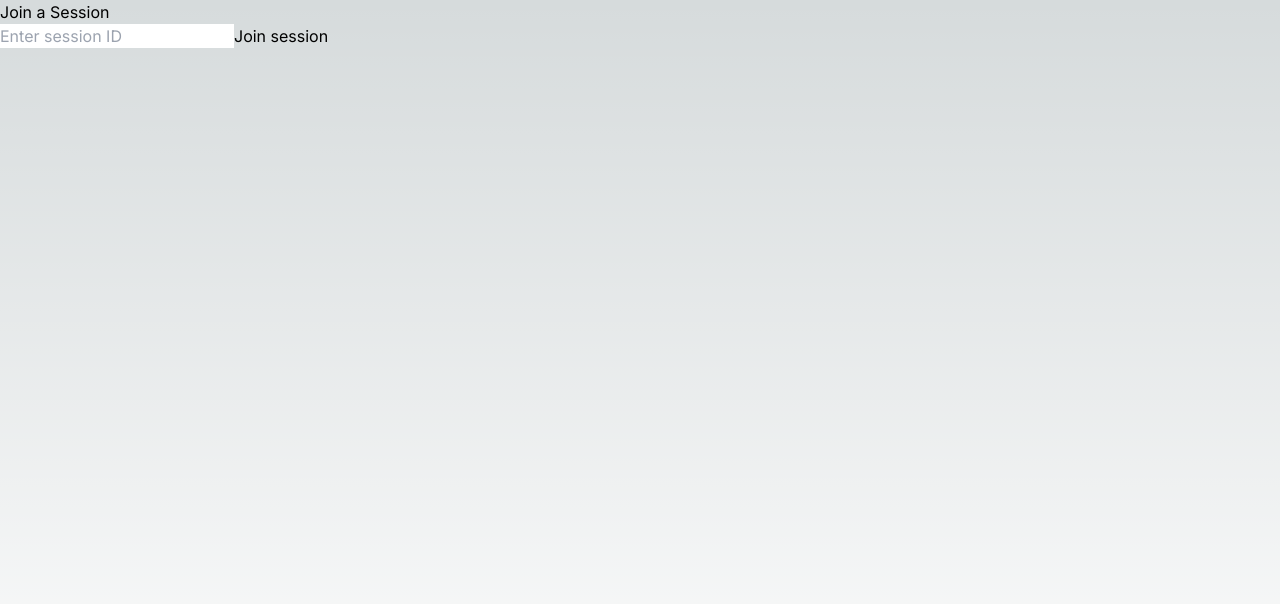
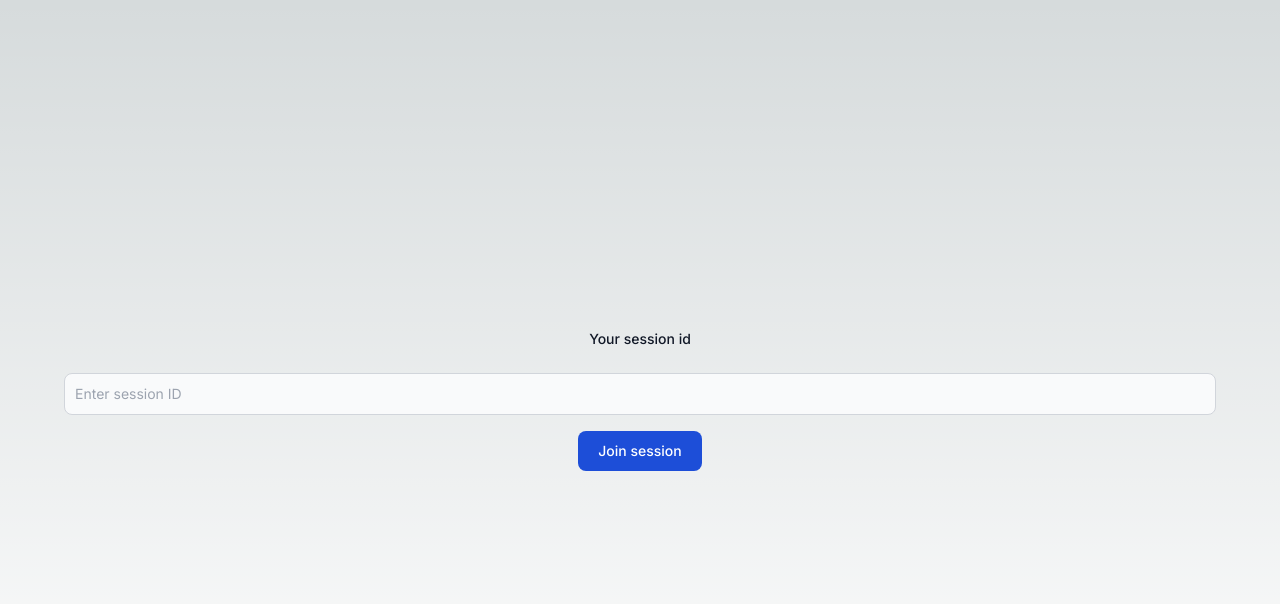
Before and after one commit to MihlaliMgwebi/nextjs-flask, a Next.js app: page /manage-groups in a window 1280 px wide. Shown: the top 604 px of the page. Built offline with nearby package versions, Linux system fonts and the light colour scheme; no server answers.

Commit message:
feat: :lipstick: style join session page

```diff
--- a/src/app/manage-groups/page.tsx
+++ b/src/app/manage-groups/page.tsx
@@ -2,7 +2,6 @@
 import { useRouter } from "next/navigation";
 import { useEffect, useState } from "react";
 import { useReceiptContext } from "../scan-bill/ReceiptContext";
-
 
 export default function JoinSessionPage() {
   const { socket, receipt, setReceipt } = useReceiptContext();
@@ -35,15 +34,26 @@
   }
 
   return (
-    <div>
-      <h1>Join a Session</h1>
+    <div className='flex flex-col items-center justify-center w-full h-full gap-4 px-16'>
+      <label
+        htmlFor='sessionId'
+        className='block mb-2 text-sm font-medium text-gray-900 dark:text-white'>
+        Your session id
+      </label>
       <input
-        type="text"
+        id='sessionId'
+        type='text'
         value={sessionId}
         onChange={(e) => setSessionId(e.target.value)}
-        placeholder="Enter session ID"
+        placeholder='Enter session ID'
+        className='bg-gray-50 border border-gray-300 text-gray-900 text-sm rounded-lg focus:ring-blue-500 focus:border-blue-500 block w-full p-2.5 dark:bg-gray-700 dark:border-gray-600 dark:placeholder-gray-400 dark:text-white dark:focus:ring-blue-500 dark:focus:border-blue-500'
+        required
       />
-      <button onClick={joinSession}>Join session</button>
+      <button
+        className='text-white bg-blue-700 hover:bg-blue-800 focus:ring-4 focus:outline-none focus:ring-blue-300 font-medium rounded-lg text-sm w-full sm:w-auto px-5 py-2.5 text-center dark:bg-blue-600 dark:hover:bg-blue-700 dark:focus:ring-blue-800'
+        onClick={joinSession}>
+        Join session
+      </button>
     </div>
   );
 }
```
